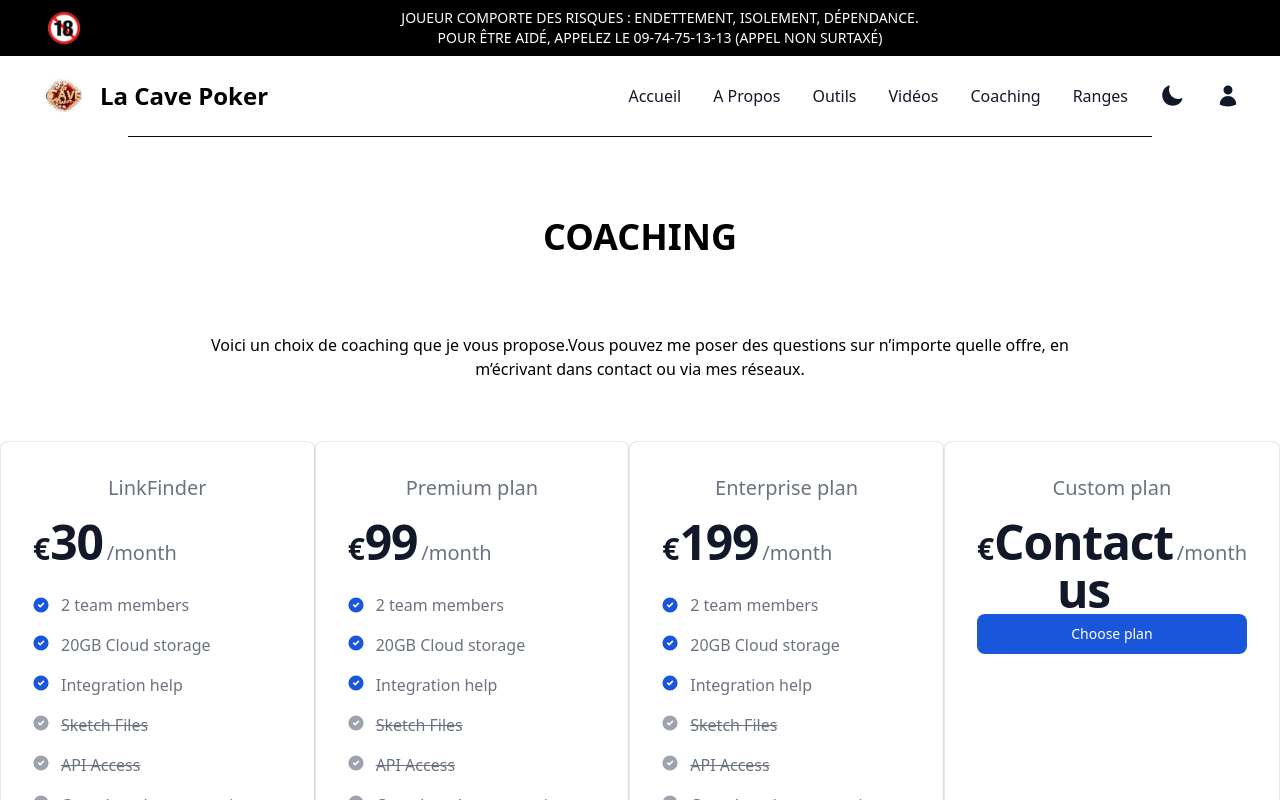
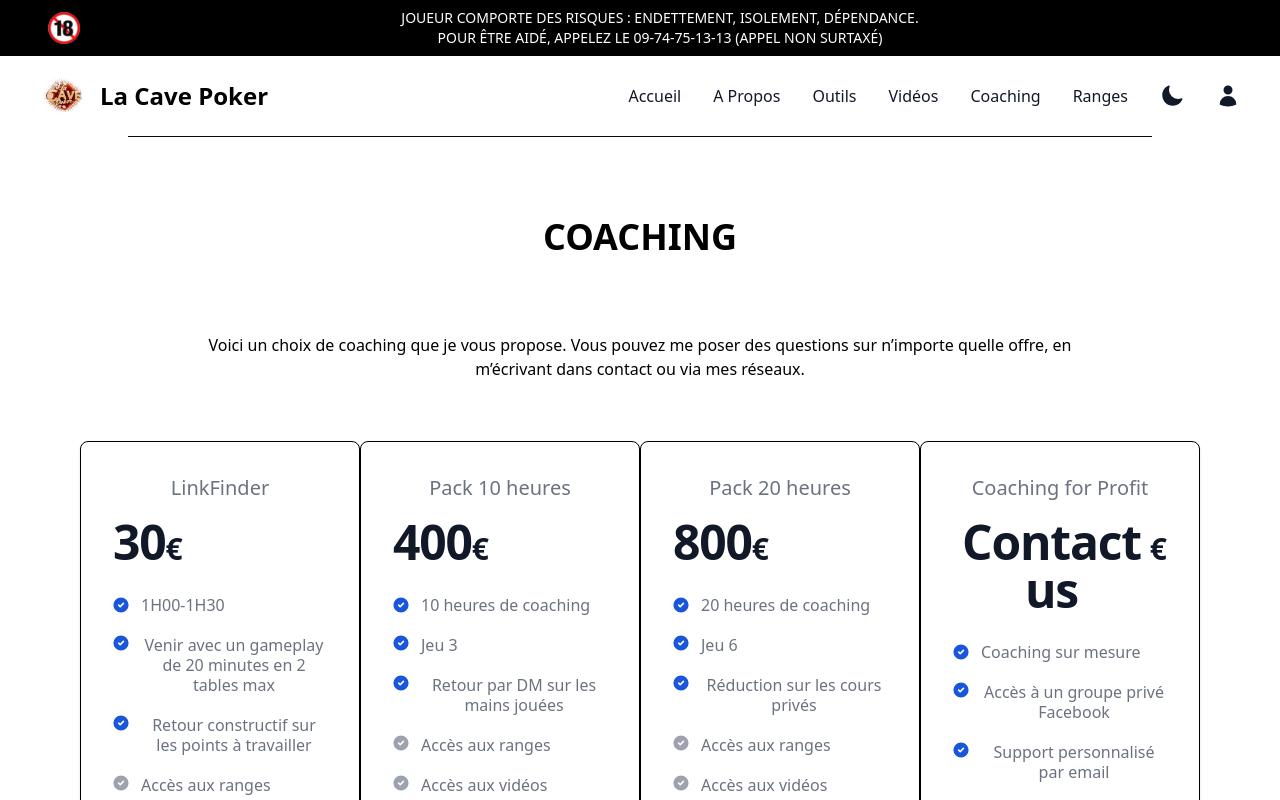
Before and after one commit to migougou/LaCavePoker, a Next.js app: page /coaching in a window 1280 px wide. Shown: the top 800 px of the page. Built offline with nearby package versions, Linux system fonts and the light colour scheme.

Commit message:
Mise en place correct des cards

```diff
--- a/app/coaching/components/cardPrice.js
+++ b/app/coaching/components/cardPrice.js
@@ -1,67 +1,59 @@
 'use client';
 
-
-
-export default function CarPrice({title, price, teamMembers, storage, integrationHelp }) {
-
+export default function CarPrice({
+    title,
+    price,
+    duration,
+    gameplay,
+    feedback,
+    accessRanges,
+    accessVideos
+}) {
 
 
     return (
-
-        <div className="w-full max-w-sm p-4 bg-white border border-gray-200 rounded-lg shadow sm:p-8 dark:bg-gray-800 dark:border-gray-700">
-            <h5 className="mb-4 text-xl font-medium text-gray-500 dark:text-gray-400">{title}</h5>
+        <div className="w-full max-w-xs bg-white border border-black rounded-lg shadow sm:p-8 dark:bg-gray-800 dark:border-gray-700">
+            <h5 className="mb-4 text-xl font-medium text-gray-500 dark:text-white">{title}</h5>
             <div className="flex items-baseline text-gray-900 dark:text-white">
+                <span className="text-5xl font-extrabold tracking-tight">{price}</span>
                 <span className="text-3xl font-semibold">€</span>
-                <span className="text-5xl font-extrabold tracking-tight">{price}</span>
-                <span className="ms-1 text-xl font-normal text-gray-500 dark:text-gray-400">/month</span>
             </div>
-            {teamMembers && (
-            <ul role="list" class="space-y-5 my-7">
-                <li class="flex items-center">
-                    <svg class="flex-shrink-0 w-4 h-4 text-blue-700 dark:text-blue-500" aria-hidden="true" xmlns="http://www.w3.org/2000/svg" fill="currentColor" viewBox="0 0 20 20">
+            <ul role="list" className="space-y-5 my-7">
+                <li className="flex items-center">
+                    <svg className="flex-shrink-0 w-4 h-4 text-blue-700 dark:text-blue-500" aria-hidden="true" xmlns="http://www.w3.org/2000/svg" fill="currentColor" viewBox="0 0 20 20">
                         <path d="M10 .5a9.5 9.5 0 1 0 9.5 9.5A9.51 9.51 0 0 0 10 .5Zm3.707 8.207-4 4a1 1 0 0 1-1.414 0l-2-2a1 1 0 0 1 1.414-1.414L9 10.586l3.293-3.293a1 1 0 0 1 1.414 1.414Z" />
                     </svg>
-                    <span class="text-base font-normal leading-tight text-gray-500 dark:text-gray-400 ms-3">2 team members</span>
+                    <span className="text-base font-normal leading-tight text-gray-500 dark:text-gray-400 ms-3">{duration}</span>
                 </li>
-                <li class="flex">
-                    <svg class="flex-shrink-0 w-4 h-4 text-blue-700 dark:text-blue-500" aria-hidden="true" xmlns="http://www.w3.org/2000/svg" fill="currentColor" viewBox="0 0 20 20">
+                <li className="flex">
+                    <svg className="flex-shrink-0 w-4 h-4 text-blue-700 dark:text-blue-500" aria-hidden="true" xmlns="http://www.w3.org/2000/svg" fill="currentColor" viewBox="0 0 20 20">
                         <path d="M10 .5a9.5 9.5 0 1 0 9.5 9.5A9.51 9.51 0 0 0 10 .5Zm3.707 8.207-4 4a1 1 0 0 1-1.414 0l-2-2a1 1 0 0 1 1.414-1.414L9 10.586l3.293-3.293a1 1 0 0 1 1.414 1.414Z" />
                     </svg>
-                    <span class="text-base font-normal leading-tight text-gray-500 dark:text-gray-400 ms-3">20GB Cloud storage</span>
+                    <span className="text-base font-normal leading-tight text-gray-500 dark:text-gray-400 ms-3">{gameplay}</span>
                 </li>
-                <li class="flex">
-                    <svg class="flex-shrink-0 w-4 h-4 text-blue-700 dark:text-blue-500" aria-hidden="true" xmlns="http://www.w3.org/2000/svg" fill="currentColor" viewBox="0 0 20 20">
+                <li className="flex">
+                    <svg className="flex-shrink-0 w-4 h-4 text-blue-700 dark:text-blue-500" aria-hidden="true" xmlns="http://www.w3.org/2000/svg" fill="currentColor" viewBox="0 0 20 20">
                         <path d="M10 .5a9.5 9.5 0 1 0 9.5 9.5A9.51 9.51 0 0 0 10 .5Zm3.707 8.207-4 4a1 1 0 0 1-1.414 0l-2-2a1 1 0 0 1 1.414-1.414L9 10.586l3.293-3.293a1 1 0 0 1 1.414 1.414Z" />
                     </svg>
-                    <span class="text-base font-normal leading-tight text-gray-500 dark:text-gray-400 ms-3">Integration help</span>
+                    <span className="text-base font-normal leading-tight text-gray-500 dark:text-gray-400 ms-3">{feedback}</span>
                 </li>
-                <li class="flex line-through decoration-gray-500">
-                    <svg class="flex-shrink-0 w-4 h-4 text-gray-400 dark:text-gray-500" aria-hidden="true" xmlns="http://www.w3.org/2000/svg" fill="currentColor" viewBox="0 0 20 20">
+                {accessRanges && (
+                    <li className="flex">
+                        <svg className="flex-shrink-0 w-4 h-4 text-gray-400 dark:text-gray-500" aria-hidden="true" xmlns="http://www.w3.org/2000/svg" fill="currentColor" viewBox="0 0 20 20">
                             <path d="M10 .5a9.5 9.5 0 1 0 9.5 9.5A9.51 9.51 0 0 0 10 .5Zm3.707 8.207-4 4a1 1 0 0 1-1.414 0l-2-2a1 1 0 0 1 1.414-1.414L9 10.586l3.293-3.293a1 1 0 0 1 1.414 1.414Z" />
                         </svg>
-                    <span class="text-base font-normal leading-tight text-gray-500 ms-3">Sketch Files</span>
+                        <span className="text-base font-normal leading-tight text-gray-500 dark:text-gray-400 ms-3">Accès aux ranges</span>
                     </li>
-                <li class="flex line-through decoration-gray-500">
-                    <svg class="flex-shrink-0 w-4 h-4 text-gray-400 dark:text-gray-500" aria-hidden="true" xmlns="http://www.w3.org/2000/svg" fill="currentColor" viewBox="0 0 20 20">
+                )}
+                {accessVideos && (
+                    <li className="flex">
+                        <svg className="flex-shrink-0 w-4 h-4 text-gray-400 dark:text-gray-500" aria-hidden="true" xmlns="http://www.w3.org/2000/svg" fill="currentColor" viewBox="0 0 20 20">
                             <path d="M10 .5a9.5 9.5 0 1 0 9.5 9.5A9.51 9.51 0 0 0 10 .5Zm3.707 8.207-4 4a1 1 0 0 1-1.414 0l-2-2a1 1 0 0 1 1.414-1.414L9 10.586l3.293-3.293a1 1 0 0 1 1.414 1.414Z" />
                         </svg>
-                    <span class="text-base font-normal leading-tight text-gray-500 ms-3">API Access</span>
+                        <span className="text-base font-normal leading-tight text-gray-500 dark:text-gray-400 ms-3">Accès aux vidéos</span>
                     </li>
-                <li class="flex line-through decoration-gray-500">
-                    <svg class="flex-shrink-0 w-4 h-4 text-gray-400 dark:text-gray-500" aria-hidden="true" xmlns="http://www.w3.org/2000/svg" fill="currentColor" viewBox="0 0 20 20">
-                        <path d="M10 .5a9.5 9.5 0 1 0 9.5 9.5A9.51 9.51 0 0 0 10 .5Zm3.707 8.207-4 4a1 1 0 0 1-1.414 0l-2-2a1 1 0 0 1 1.414-1.414L9 10.586l3.293-3.293a1 1 0 0 1 1.414 1.414Z" />
-                    </svg>
-                    <span class="text-base font-normal leading-tight text-gray-500 ms-3">Complete documentation</span>
-                </li>
-                <li class="flex line-through decoration-gray-500">
-                    <svg class="flex-shrink-0 w-4 h-4 text-gray-400 dark:text-gray-500" aria-hidden="true" xmlns="http://www.w3.org/2000/svg" fill="currentColor" viewBox="0 0 20 20">
-                        <path d="M10 .5a9.5 9.5 0 1 0 9.5 9.5A9.51 9.51 0 0 0 10 .5Zm3.707 8.207-4 4a1 1 0 0 1-1.414 0l-2-2a1 1 0 0 1 1.414-1.414L9 10.586l3.293-3.293a1 1 0 0 1 1.414 1.414Z" />
-                    </svg>
-                    <span class="text-base font-normal leading-tight text-gray-500 ms-3">24×7 phone & email support</span>
-                </li>
+                )}
             </ul>
-        )}
-            <button type="button" class="text-white bg-blue-700 hover:bg-blue-800 focus:ring-4 focus:outline-none focus:ring-blue-200 dark:bg-blue-600 dark:hover:bg-blue-700 dark:focus:ring-blue-900 font-medium rounded-lg text-sm px-5 py-2.5 inline-flex justify-center w-full text-center">Choose plan</button>
         </div>
 
     );
--- a/app/coaching/page.js
+++ b/app/coaching/page.js
@@ -8,16 +8,48 @@ export default function Coaching() {
 
 return (
     <div className="py-10 text-center">
-        <div className="py-10 max-w-4xl mx-auto">
-            <h1 className="text-4xl font-bold mb-3 pb-16">COACHING</h1>
-            <p className="mb-5">Voici un choix de coaching que je vous propose.Vous pouvez me poser des questions sur n’importe quelle offre, en m’écrivant dans contact ou via mes réseaux.</p>
-        </div>
-        <div className="flex justify-around">
-                <CardPrice title="LinkFinder" price="30" teamMembers="2" storage="20GB" integrationHelp={true} />
-                <CardPrice title="Premium plan" price="99" teamMembers="5" storage="50GB" integrationHelp={true} />
-                <CardPrice title="Enterprise plan" price="199" teamMembers="10" storage="100GB" integrationHelp={true} />
-                <CardPrice title="Custom plan" price="Contact us" />
-            </div>
+    <div className="py-10 max-w-4xl mx-auto">
+        <h1 className="text-4xl font-bold mb-3 pb-16">COACHING</h1>
+        <p className="mb-5">Voici un choix de coaching que je vous propose. Vous pouvez me poser des questions sur n’importe quelle offre, en m’écrivant dans contact ou via mes réseaux.</p>
     </div>
+    <div className="grid grid-cols-1 sm:grid-cols-2 lg:grid-cols-4 justify-items-center px-20">
+        <CardPrice
+            title="LinkFinder"
+            price="30"
+            duration="1H00-1H30"
+            gameplay="Venir avec un gameplay de 20 minutes en 2 tables max"
+            feedback="Retour constructif sur les points à travailler"
+            accessRanges={true}
+            accessVideos={true}
+        />
+        <CardPrice
+            title="Pack 10 heures"
+            price="400"
+            duration="10 heures de coaching"
+            gameplay="Jeu 3"
+            feedback="Retour par DM sur les mains jouées"
+            accessRanges={true}
+            accessVideos={true}
+        />
+        <CardPrice
+            title="Pack 20 heures"
+            price="800"
+            duration="20 heures de coaching"
+            gameplay="Jeu 6"
+            feedback="Réduction sur les cours privés"
+            accessRanges={true}
+            accessVideos={true}
+        />
+        <CardPrice
+            title="Coaching for Profit"
+            price="Contact us"
+            duration="Coaching sur mesure"
+            gameplay="Accès à un groupe privé Facebook"
+            feedback="Support personnalisé par email"
+            accessRanges={true}
+            accessVideos={true}
+        />
+    </div>
+</div>
 );
 }
```
Lines whose indentation alone changed are shown as unchanged.
